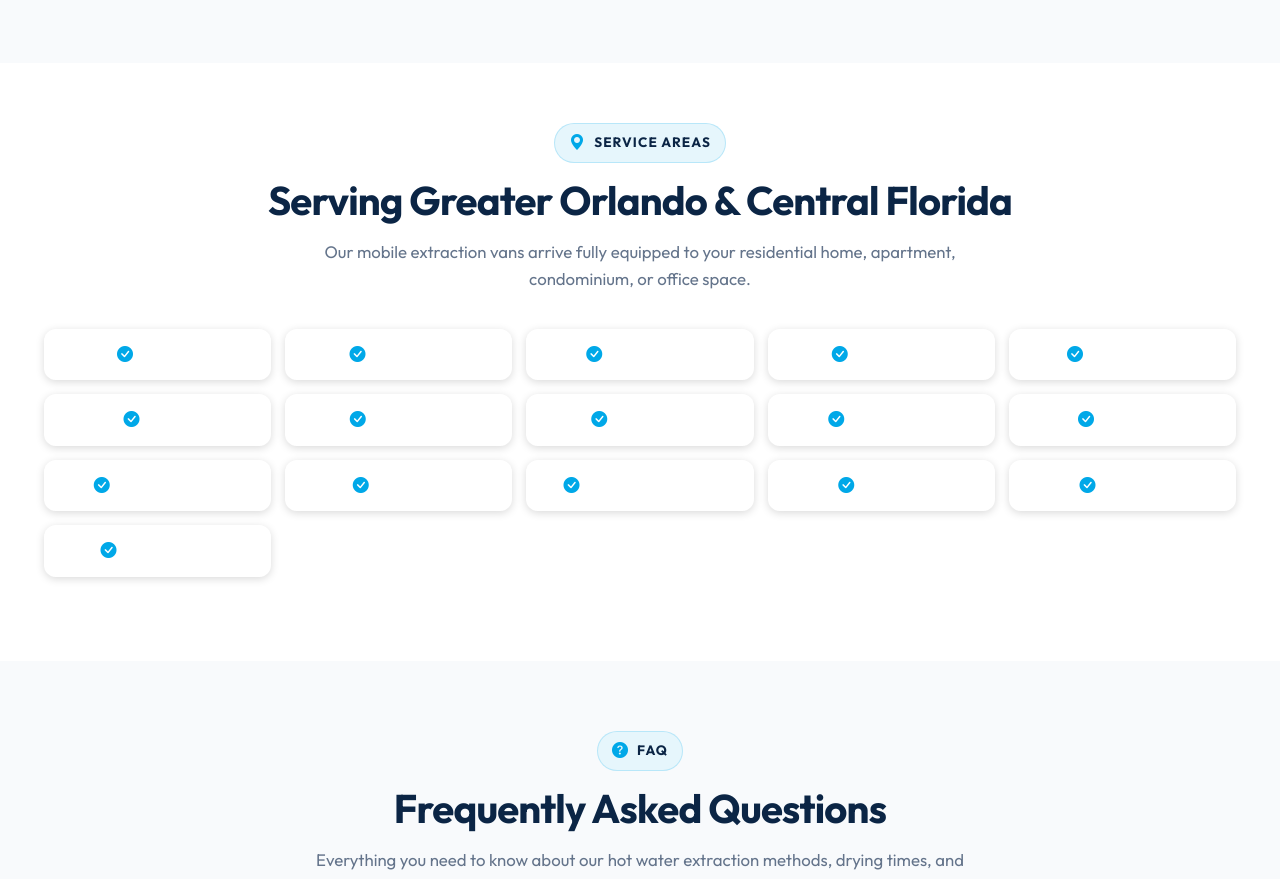
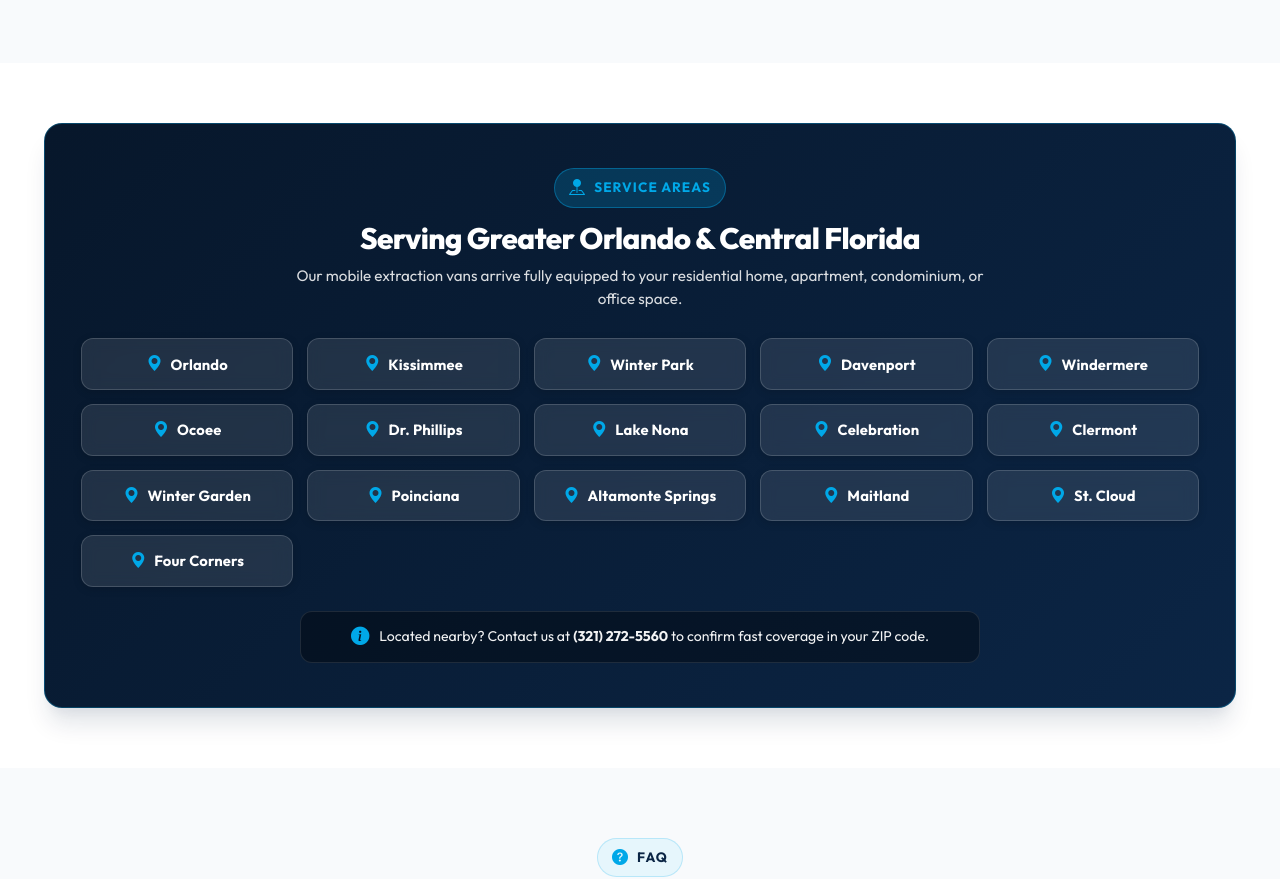
Before and after one commit to joabedev123-alt/apollo-carpet-upholstery-cleaning, a Next.js app: page / in a window 1280 px wide. Shown: the part 4480-5359 px from the top of the page. Built offline with nearby package versions, Linux system fonts and the light colour scheme.

Commit message:
Restaurar estrutura visual e 16 cidades da secao Service Areas

```diff
--- a/app/page.jsx
+++ b/app/page.jsx
@@ -940,22 +940,52 @@ export default function HomePage() {
       {/* 9. Service Areas */}
       <section className="areas-section" id="areas">
         <div className="container">
-          <div className="text-center">
+          <div className="areas-box areas-box-compact">
+            <div className="areas-header areas-header-compact">
               <div className="section-tag">
-              <i className="bi bi-geo-alt-fill"></i>
+                <i className="bi bi-pin-map-fill"></i>
                 <span>{t.areasSection.tag}</span>
               </div>
-            <h2 className="section-title">{t.areasSection.title}</h2>
-            <p className="section-subtitle">{t.areasSection.subtitle}</p>
+              <h2>{t.areasSection.title}</h2>
+              <p>{t.areasSection.subtitle}</p>
             </div>
 
-          <div className="cities-compact-grid">
-            {['Orlando', 'Kissimmee', 'Winter Park', 'Davenport', 'Windermere', 'Ocoee', 'Dr. Phillips', 'Lake Nona', 'Celebration', 'Clermont', 'Winter Garden', 'Poinciana', 'Altamonte Springs', 'Maitland', 'St. Cloud', 'Four Corners'].map((city, idx) => (
+            <div className="cities-grid cities-grid-compact">
+              {[
+                'Orlando',
+                'Kissimmee',
+                'Winter Park',
+                'Davenport',
+                'Windermere',
+                'Ocoee',
+                'Dr. Phillips',
+                'Lake Nona',
+                'Celebration',
+                'Clermont',
+                'Winter Garden',
+                'Poinciana',
+                'Altamonte Springs',
+                'Maitland',
+                'St. Cloud',
+                'Four Corners',
+              ].map((city, idx) => (
                 <div key={idx} className="city-pill-compact">
-                <i className="bi bi-check-circle-fill"></i>
+                  <i className="bi bi-geo-alt-fill"></i>
                   <span>{city}</span>
                 </div>
               ))}
+            </div>
+
+            <div className="areas-footer-note areas-footer-note-compact">
+              <i className="bi bi-info-circle-fill"></i>
+              <span>
+                {currentLang === 'pt'
+                  ? <>Mora por perto? Fale conosco em <strong>(321) 272-5560</strong> para confirmar atendimento no seu CEP.</>
+                  : currentLang === 'es'
+                  ? <>¿Vive cerca? Contáctenos al <strong>(321) 272-5560</strong> para confirmar cobertura en su código postal.</>
+                  : <>Located nearby? Contact us at <strong>(321) 272-5560</strong> to confirm fast coverage in your ZIP code.</>}
+              </span>
+            </div>
           </div>
         </div>
       </section>
```
Also changed, not shown: index.html (+27 -3 lines), js/main.js (+16 -5 lines). Lines whose indentation alone changed are shown as unchanged.
